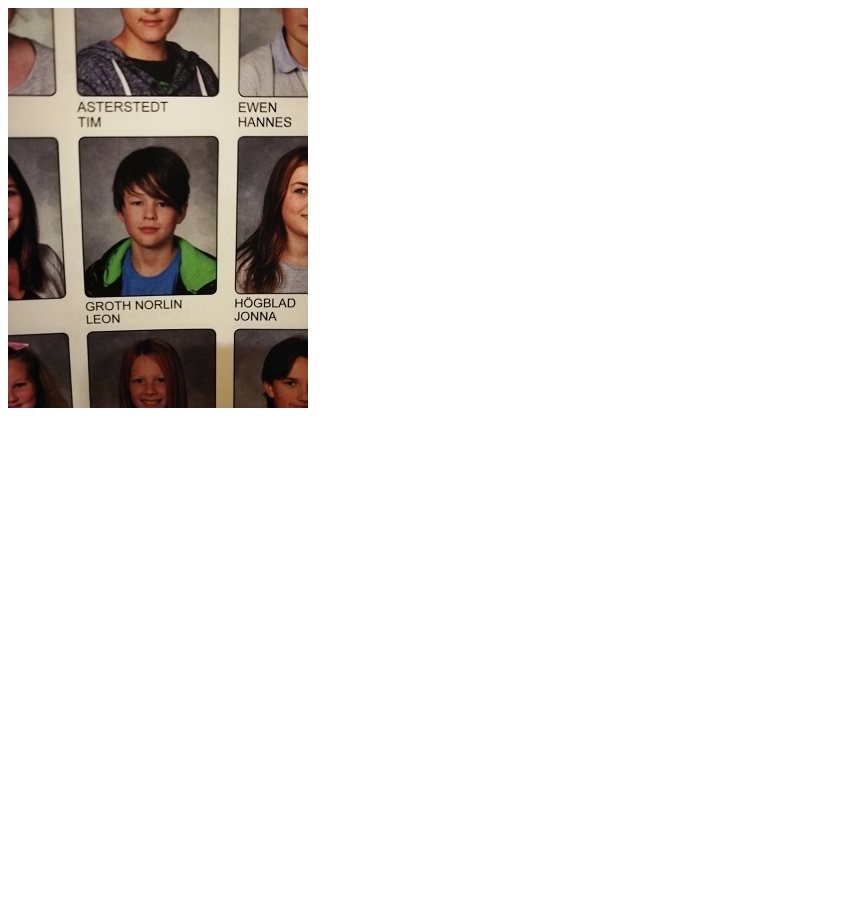
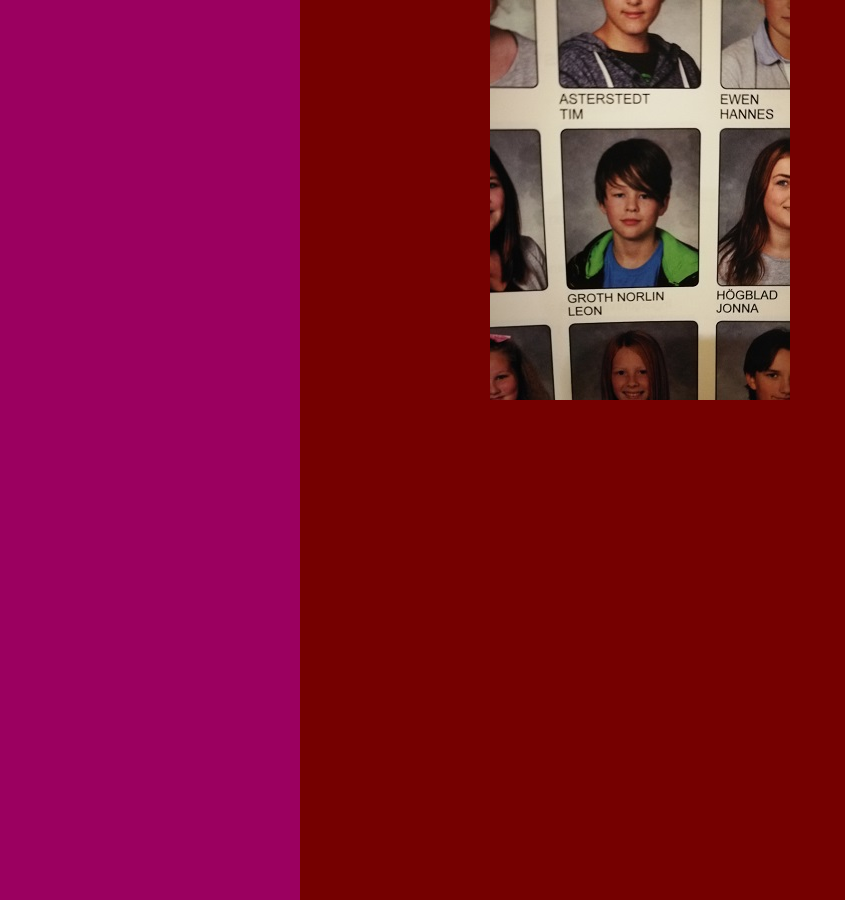
Before and after one commit to silverfluffy/memed, a plain HTML site: page index.html in a window 1280 px wide. Shown: the whole page, without its empty margins (0-845 px from the left). Before the commit the page ends 800 px from the top, so only its background shows below. Drawn offline with Linux system fonts and the light colour scheme.

Commit message:
1 561234

```diff
--- a/index.html
+++ b/index.html
@@ -2,6 +2,7 @@
 <html>
 <head>
 <meta charset="utf-8">
+<link rel="stylesheet" href="stylesheet.css" type="text/css" />
 <title>Get Yiffed</title>
 </head>
 
```
